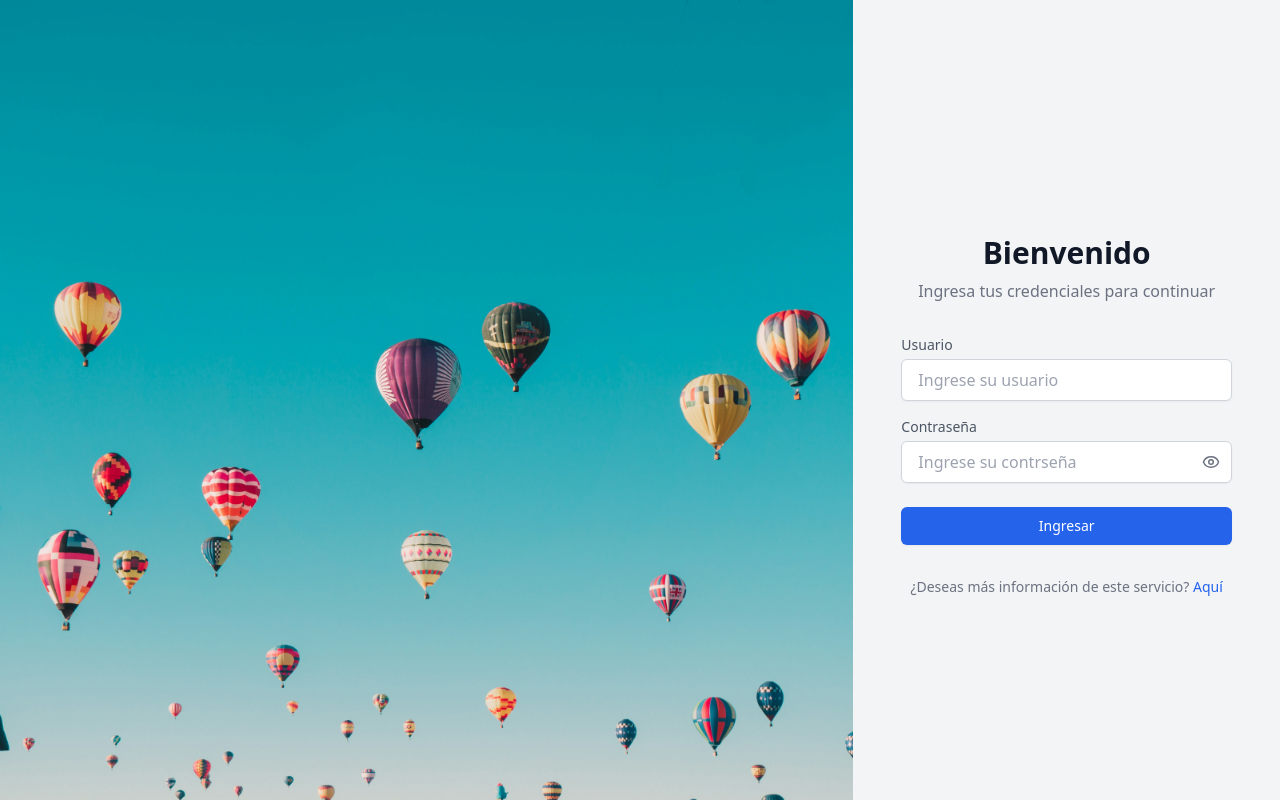
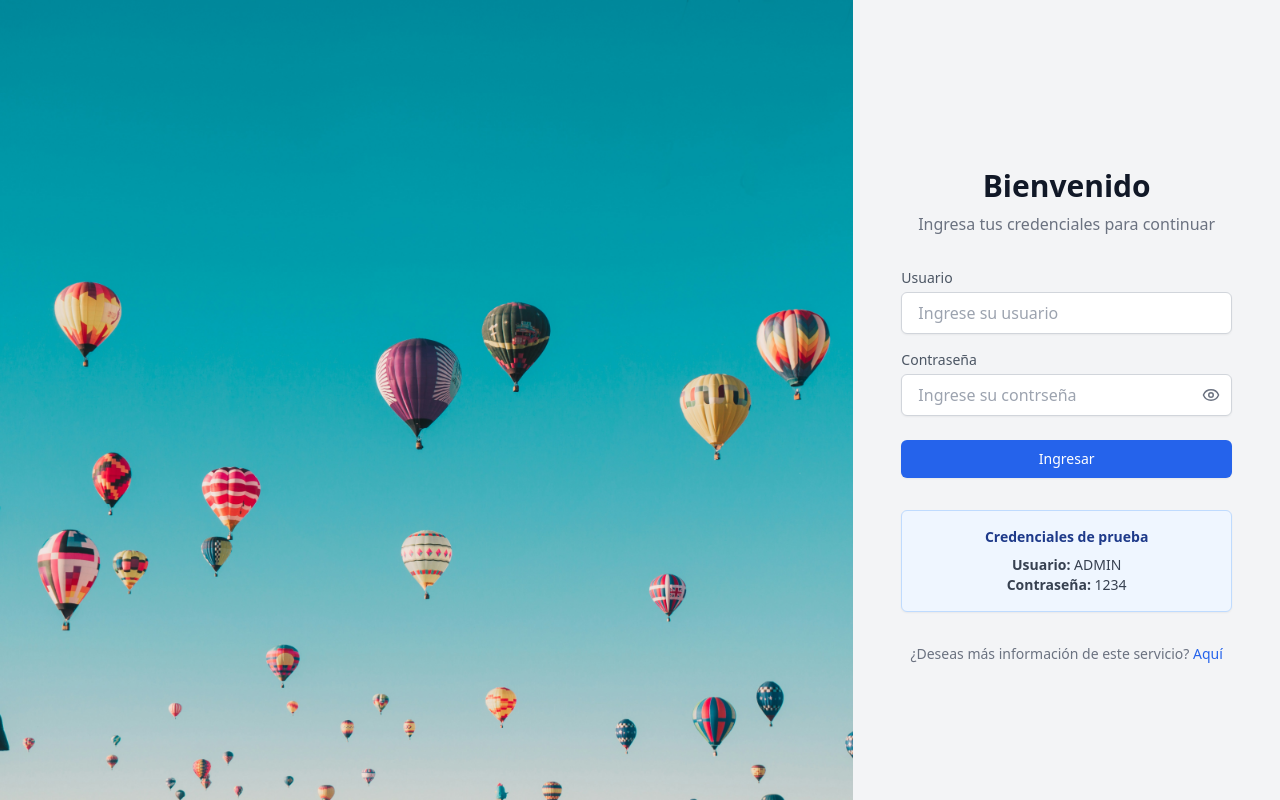
Before and after one commit to Seb7ry/hosjuba-survey-interface, a React (Vite) app: page / in a window 1280 px wide. Built offline with nearby package versions, Linux system fonts and the light colour scheme.

Commit message:
version 4

```diff
--- a/src/pages/Login.tsx
+++ b/src/pages/Login.tsx
@@ -200,6 +200,18 @@ const Login = () => {
             </div>
           </form>
 
+          <div className="mt-6 bg-blue-50 border border-blue-200 p-4 rounded-md shadow-sm">
+            <h3 className="text-center text-sm font-bold text-blue-900 mb-2">
+              Credenciales de prueba
+            </h3>
+            <p className="text-sm text-gray-700 text-center">
+              <strong>Usuario:</strong> ADMIN
+            </p>
+            <p className="text-sm text-gray-700 text-center">
+              <strong>Contraseña:</strong> 1234
+            </p>
+          </div>
+
           <div className="text-center text-sm text-gray-500">
             ¿Deseas más información de este servicio?{" "}
             <button
```
